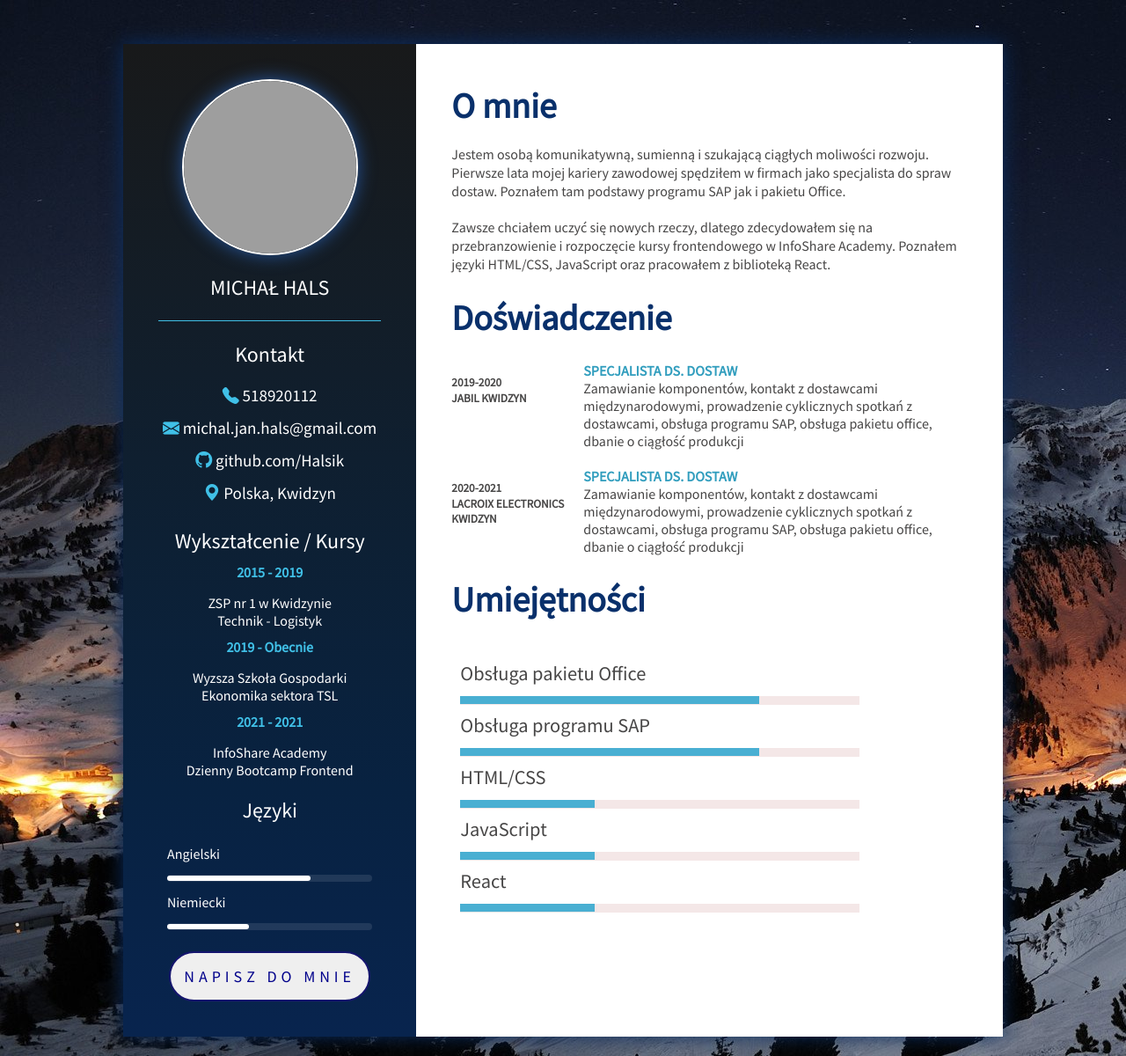
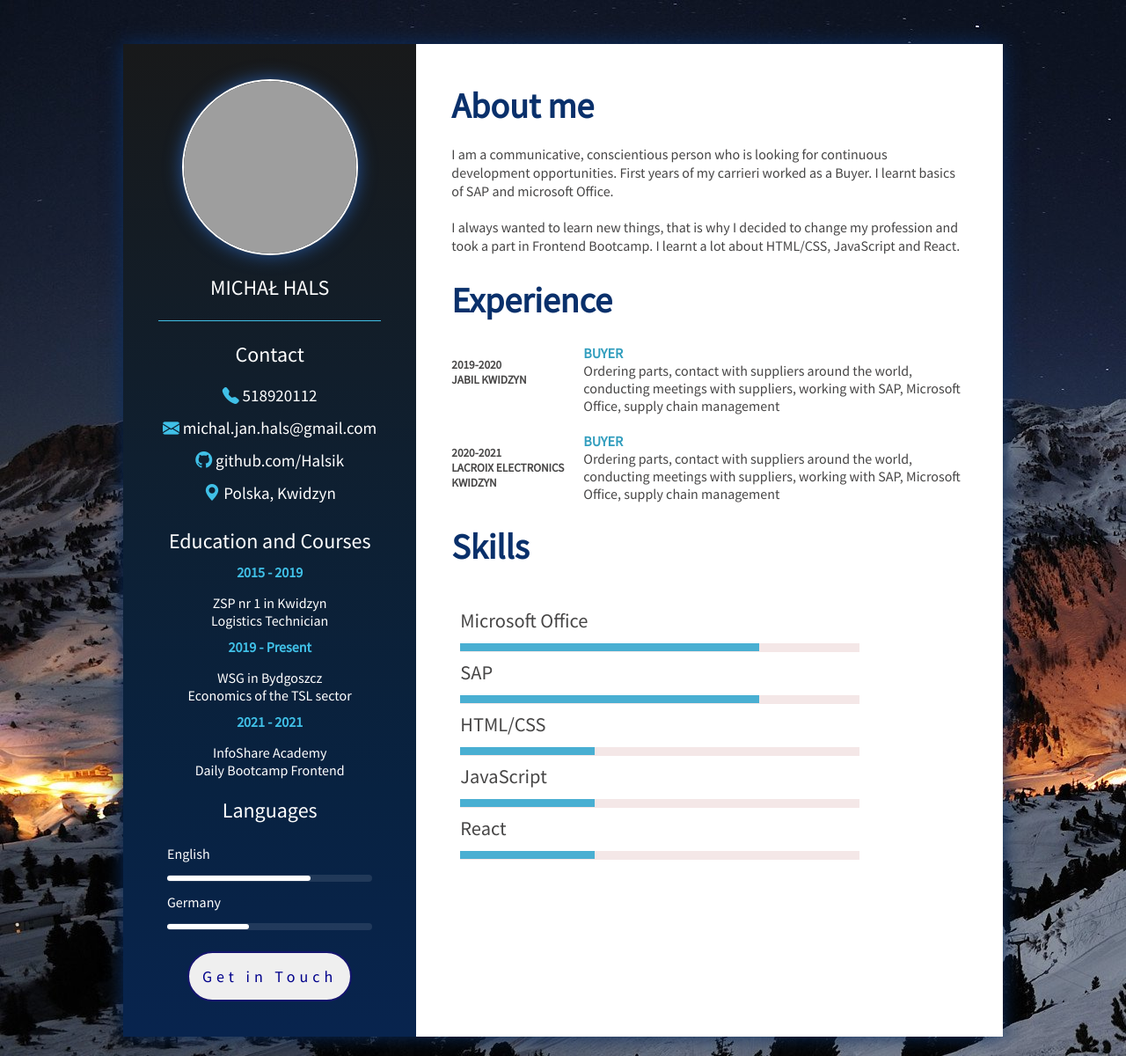
Before and after one commit to Halsik/CV, a plain HTML site: page index.html in a window 1280 px wide. Shown: the top 1200 px of the page at 88% size. Drawn offline with nearby package versions, Linux system fonts and the light colour scheme; grey boxes are pictures that could not be loaded.

Commit message:
new commit

```diff
--- a/index.html
+++ b/index.html
@@ -25,43 +25,43 @@
                 <h2 class="header">Michał Hals<br></h2>
             </div>
             <div class="contactbox">
-                <h2 class="header2">Kontakt</h2>
+                <h2 class="header2">Contact</h2>
                 <p class="logo"><i class="bi bi-telephone-fill"></i>  518920112</p>
                 <p class="logo"><i class="bi bi-envelope-fill"></i>  michal.jan.hals@gmail.com</p>
                 <p class="logo"><i class="bi bi-github"></i>  github.com/Halsik</p>
                 <p class="logo"><i class="bi bi-geo-alt-fill"></i>  Polska, Kwidzyn</p>
             </div>
             <div class="education">
-                <h2 class="header2">Wykształcenie / Kursy</h2>
+                <h2 class="header2">Education and Courses</h2>
                 <div>
                     <ul>
                         <li class="year">2015 - 2019</li>
-                        <li class="text2">ZSP nr 1 w Kwidzynie</li>
-                        <li class="text2">Technik - Logistyk</li>
+                        <li class="text2">ZSP nr 1 in Kwidzyn</li>
+                        <li class="text2">Logistics Technician</li>
                     </ul>
                     <ul>
-                        <li class="year">2019 - Obecnie</li>
-                        <li class="text2">Wyzsza Szkoła Gospodarki</li>
-                        <li class="text2">Ekonomika sektora TSL</li>
+                        <li class="year">2019 - Present</li>
+                        <li class="text2">WSG in Bydgoszcz</li>
+                        <li class="text2">Economics of the TSL sector</li>
                     </ul>
                     <ul>
                         <li class="year">2021 - 2021</li>
                         <li class="text2">InfoShare Academy</li>
-                        <li class="text2">Dzienny Bootcamp Frontend</li>
+                        <li class="text2">Daily Bootcamp Frontend</li>
                     </ul>
                 </div>
             </div>
             <div>
-                <h2 class="header2">Języki</h2>
+                <h2 class="header2">Languages</h2>
                 <div>
                     <ul>
                         <li>
-                            <span class="text">Angielski</span>
+                            <span class="text">English</span>
                             <div class="progress"></div>
                             <div class="progress-value"></div>
                         </li>
                         <li>
-                            <span class="text">Niemiecki</span>
+                            <span class="text">Germany</span>
                             <div class="progress1"></div>
                             <div class="progress-value1"></div>
                         </li>
@@ -69,30 +69,30 @@
                 </div>
                 <div class="button">
 
-                    <button> NAPISZ DO MNIE</button>
+                    <button>Get in Touch</button>
                 </div>
             </div>
 
         </div>
         <div class="right_side">
             <div class="about">
-            <h1 class="header3">O mnie</h1>
-            <p class=content>Jestem osobą komunikatywną, sumienną i szukającą ciągłych moliwości rozwoju.
-            Pierwsze lata mojej kariery zawodowej spędziłem w firmach jako specjalista do spraw dostaw.
-            Poznałem tam podstawy programu SAP jak i pakietu Office.<br><br> Zawsze chciałem uczyć się nowych rzeczy,
-            dlatego zdecydowałem się na przebranzowienie i rozpoczęcie kursy frontendowego w InfoShare Academy. Poznałem języki HTML/CSS, JavaScript oraz pracowałem z biblioteką React.<br><br>
+            <h1 class="header3">About me</h1>
+            <p class=content>I am a communicative, conscientious person who is looking for continuous development opportunities.
+            First years of my carrieri worked as a Buyer.
+            I learnt basics of SAP and microsoft Office.<br><br> I always wanted to learn new things,
+            that is why I decided to change my profession and took a part in Frontend Bootcamp. I learnt a lot about HTML/CSS, JavaScript and React.<br><br>
             </p>
             </div>
             <div class="exp">
-                <h1 class="header3">Doświadczenie</h1>
+                <h1 class="header3">Experience</h1>
                 <div class="box">
                     <div class="years_company">
                         <h5>2019-2020</h5>
                         <h5>JABIL KWIDZYN</h5>
                     </div>
                     <div class="text3">
-                        <h4>SPECJALISTA DS. DOSTAW</h4>
-                        <p class="text4">Zamawianie komponentów, kontakt z dostawcami międzynarodowymi, prowadzenie cyklicznych spotkań z dostawcami, obsługa programu SAP, obsługa pakietu office, dbanie o ciągłość produkcji</p>
+                        <h4>BUYER</h4>
+                        <p class="text4">Ordering parts, contact with suppliers around the world, conducting meetings with suppliers, working with SAP, Microsoft Office, supply chain management</p>
                     </div>
                 </div>
                 <div class="box">
@@ -101,23 +101,23 @@
                         <h5>LACROIX ELECTRONICS KWIDZYN</h5>
                     </div>
                     <div class="text3">
-                        <h4>SPECJALISTA DS. DOSTAW</h4>
-                        <p class="text4">Zamawianie komponentów, kontakt z dostawcami międzynarodowymi, prowadzenie cyklicznych spotkań z dostawcami, obsługa programu SAP, obsługa pakietu office, dbanie o ciągłość produkcji</p>
+                        <h4>BUYER</h4>
+                        <p class="text4">Ordering parts, contact with suppliers around the world, conducting meetings with suppliers, working with SAP, Microsoft Office, supply chain management</p>
                     </div>
                 </div>
 
             </div>
             <div class="skills">
-                <h1 class="header3">Umiejętności</h1>
+                <h1 class="header3">Skills</h1>
                 <div class="skillbox">
                     <ul>
                         <li>
-                            <span class="text-skill">Obsługa pakietu Office</span>
+                            <span class="text-skill">Microsoft Office</span>
                             <div class="progress-skill"></div>
                             <div class="progress-value-skill"></div>
                         </li>
                         <li>
-                            <span class="text-skill">Obsługa programu SAP</span>
+                            <span class="text-skill">SAP</span>
                             <div class="progress-skill1"></div>
                             <div class="progress-value-skill1"></div>
                         </li>
```
